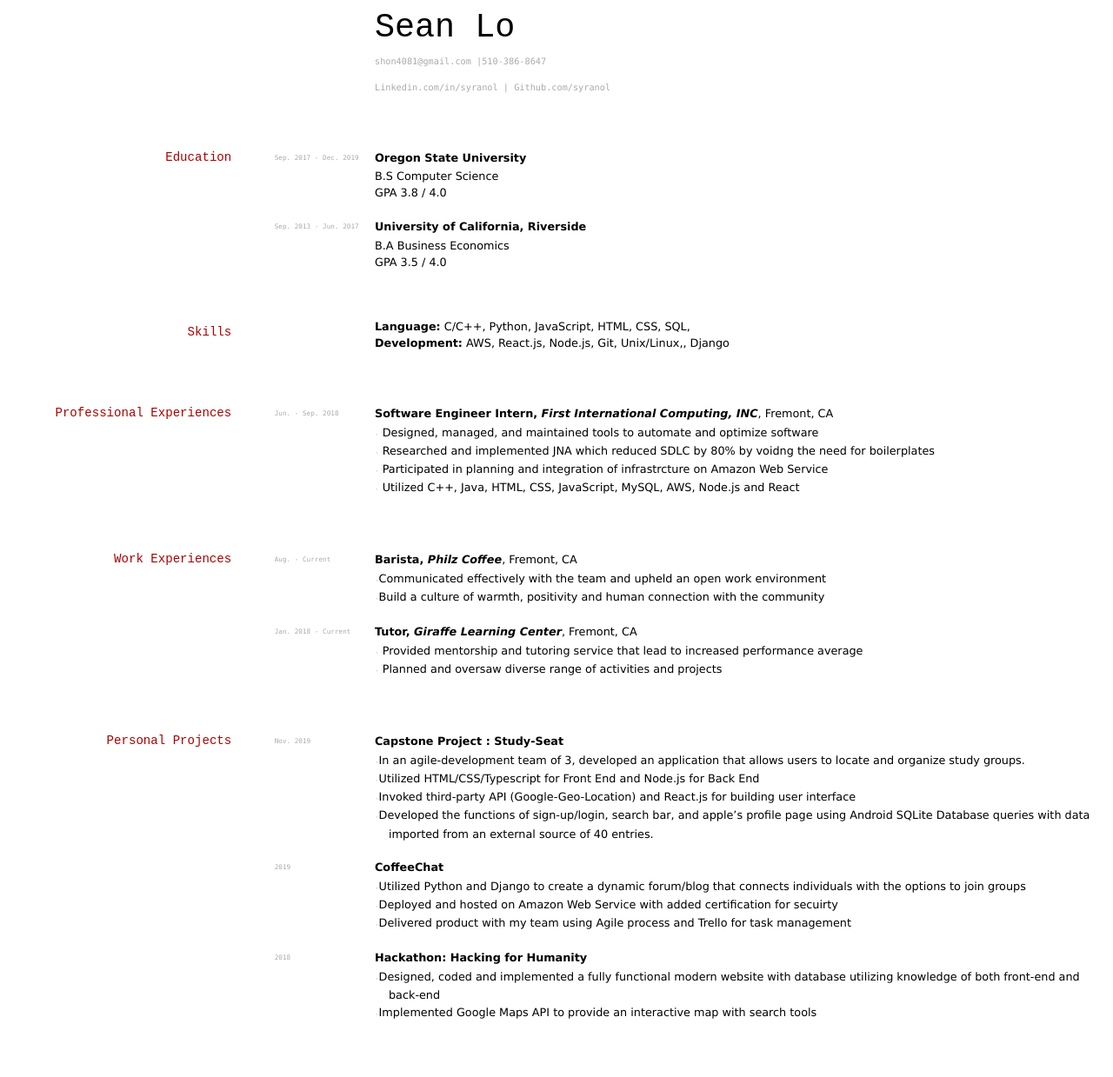
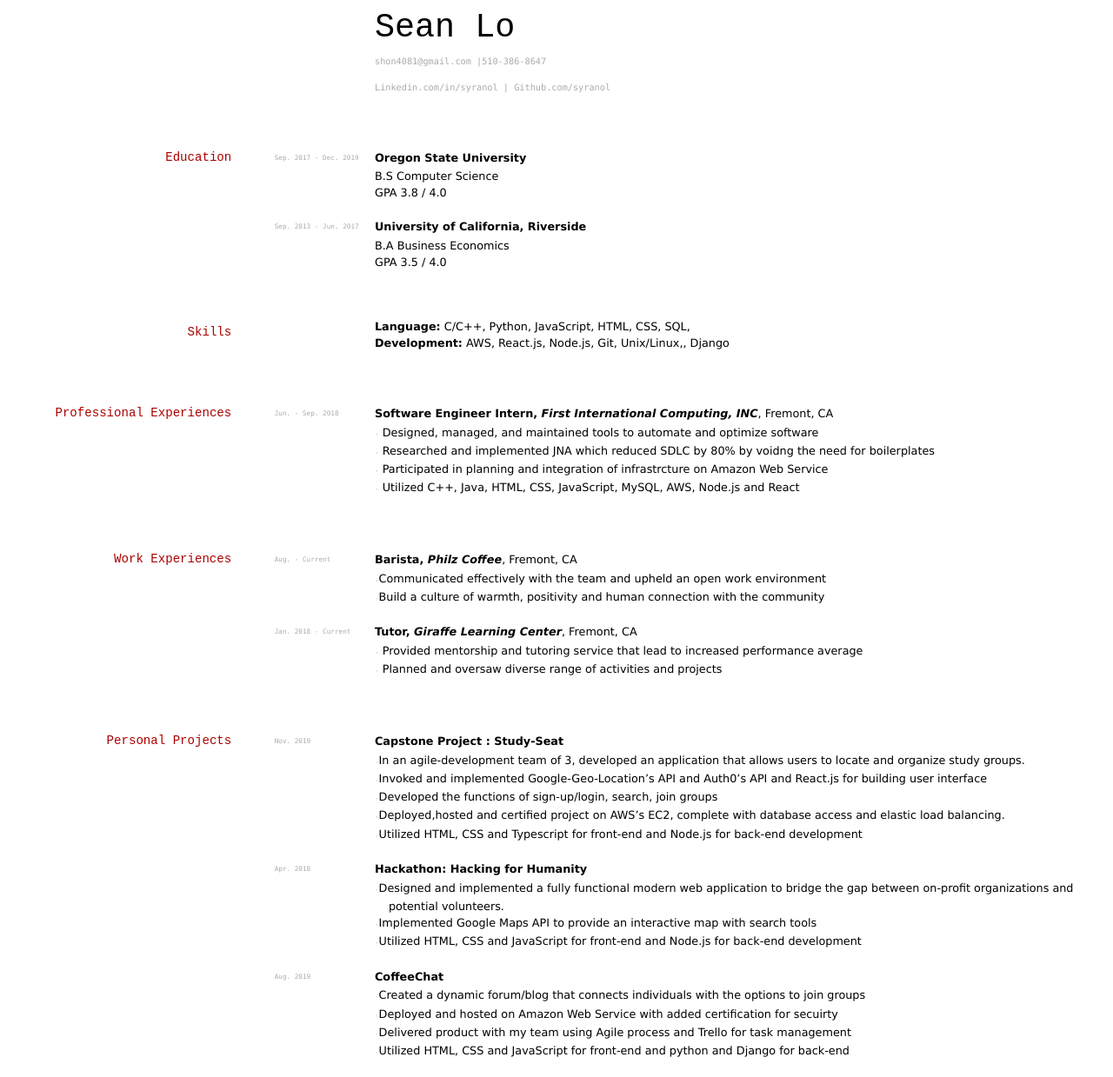
Before and after one commit to elipapa/markdown-cv, a Jekyll site: the page built from index.md, in a window 1280 px wide. Shown: the whole page at 87% size. Built offline with Jekyll 4.4.1, drawn with Linux system fonts in a browser that asks for light colours; before the commit the page ends 1195 px from its top, so only the background shows below that.

Commit message:
Update index.md

```diff
--- a/index.md
+++ b/index.md
@@ -55,16 +55,18 @@ by voidng the need for boilerplates
 
 `Nov. 2019` __Capstone Project : Study-Seat__
 - `-`In an agile-development team of 3, developed an application that allows users to locate and organize study groups.
-- `-`Utilized HTML/CSS/Typescript for Front End and Node.js for Back End
-- `-`Invoked third-party API (Google-Geo-Location) and React.js for building user interface
-- `-`Developed the functions of sign-up/login, search bar, and apple’s profile page using Android SQLite Database queries with data imported from an external source of 40 entries.
+- `-`Invoked and implemented Google-Geo-Location's API and Auth0's API and React.js for building user interface
+- `-`Developed the functions of sign-up/login, search, join groups
+- `-`Deployed,hosted and certified project on AWS's EC2, complete with database access and elastic load balancing.
+- `-`Utilized HTML, CSS and Typescript for front-end and Node.js for back-end development
 
+`Apr. 2018` __Hackathon: Hacking for Humanity__
+- `-`Designed and implemented a fully functional modern web application to bridge the gap between on-profit organizations and potential volunteers.
+- `-`Implemented Google Maps API to provide an interactive map with search tools
+- `-`Utilized HTML, CSS and JavaScript for front-end and Node.js for back-end development
 
-`2019` __CoffeeChat__
-- `-`Utilized Python and Django to create a dynamic forum/blog that connects individuals with the options to join groups
+`Aug. 2019` __CoffeeChat__
+- `-`Created a dynamic forum/blog that connects individuals with the options to join groups
 - `-`Deployed and hosted on Amazon Web Service with added certification for secuirty
 - `-`Delivered product with my team using Agile process and Trello for task management
-
-`2018` __Hackathon: Hacking for Humanity__
-- `-`Designed, coded and implemented a fully functional modern website with database utilizing knowledge of both front-end and back-end
-- `-`Implemented Google Maps API to provide an interactive map with search tools
+- `-`Utilized HTML, CSS and JavaScript for front-end and python and Django for back-end
```
